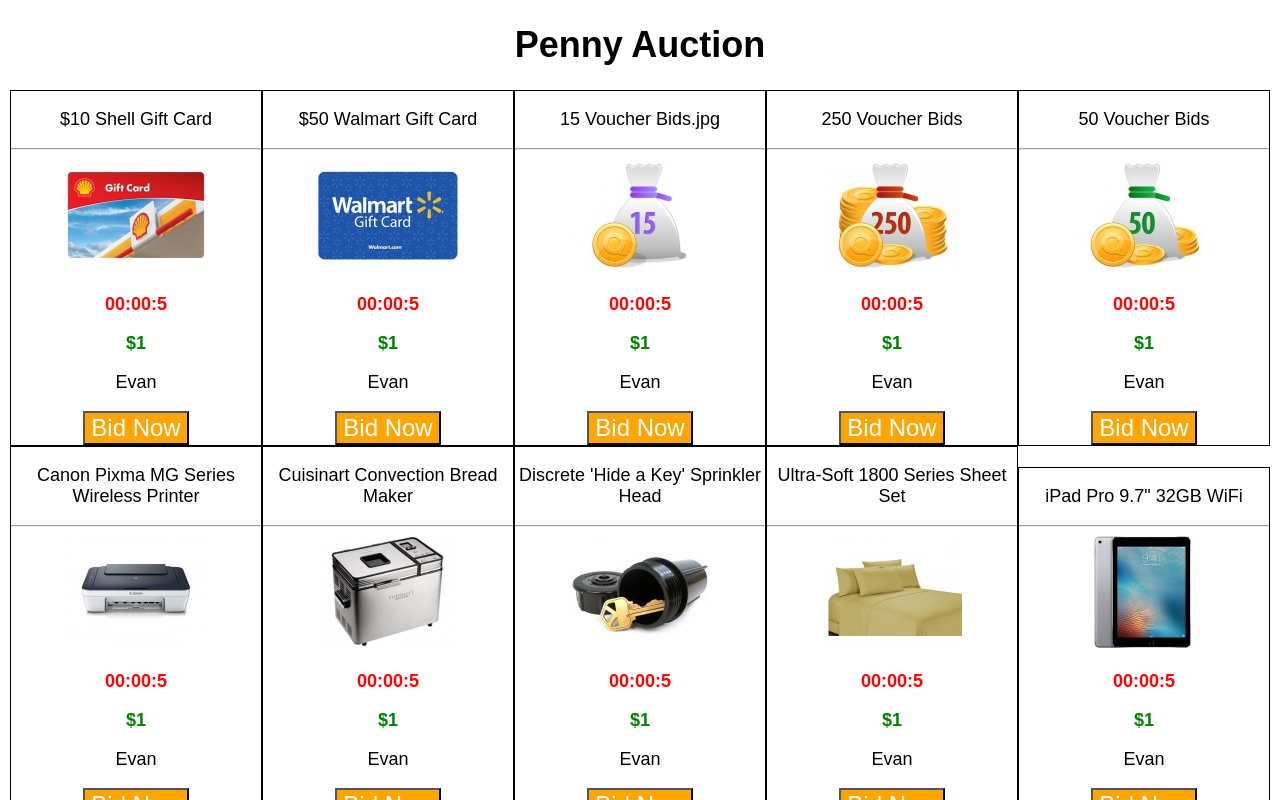
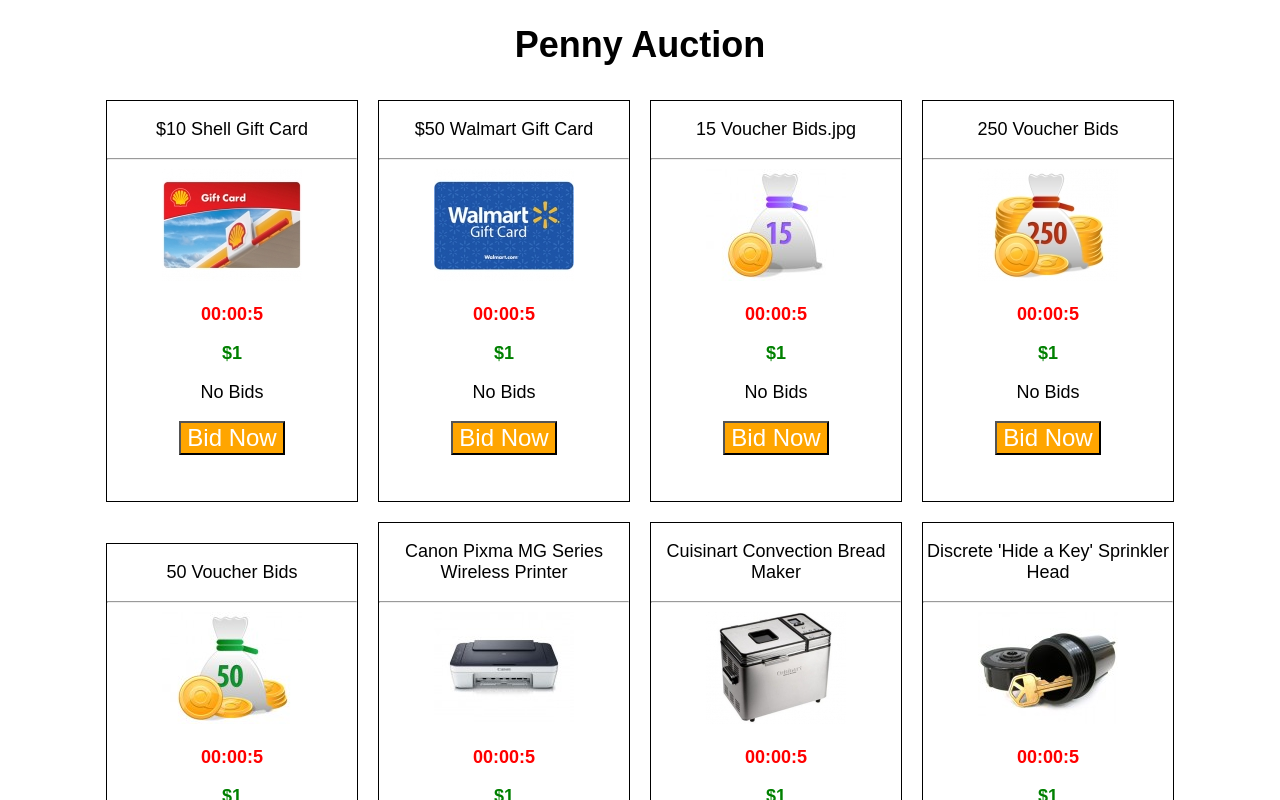
Before and after one commit to WDI-SEA/react-penny-auction-component, a React (Create React App) app: page / in a window 1280 px wide. Shown: the top 800 px of the page. Built offline with nearby package versions, Linux system fonts and the light colour scheme.

Commit message:
changed user display to 'no bids' as default

```diff
--- a/src/Items.js
+++ b/src/Items.js
@@ -11,7 +11,7 @@ class Items extends Component {
 		image: props.item.image,
 		timeLeft: 10,
 		price: 1,
-		user: "Evan"
+		user: "No Bids"
     }
 
   	setInterval(() => {
@@ -28,7 +28,8 @@ class Items extends Component {
   	let newPrice = this.state.price + 1;
   	this.setState({
   		price: newPrice,
-  		timeLeft: 10
+  		timeLeft: 10,
+  		user: "Evan"
   	})
   }
 
--- a/src/index.css
+++ b/src/index.css
@@ -11,6 +11,8 @@ body {
 	display: inline-block;
 	text-align: center;
 	width: 250px;
+	height: 400px;
+	margin: 10px;
 }
 
 .time {
```
